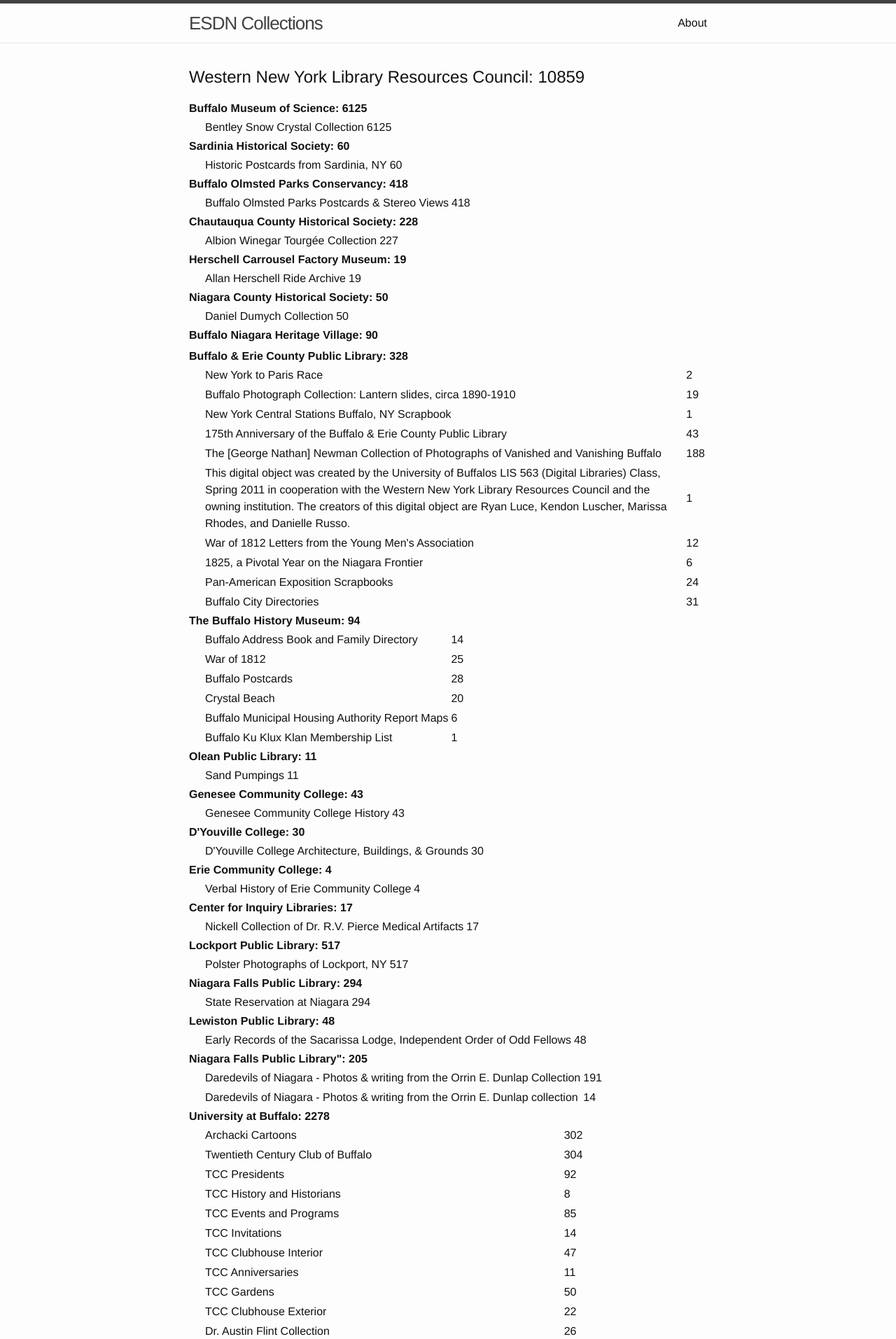
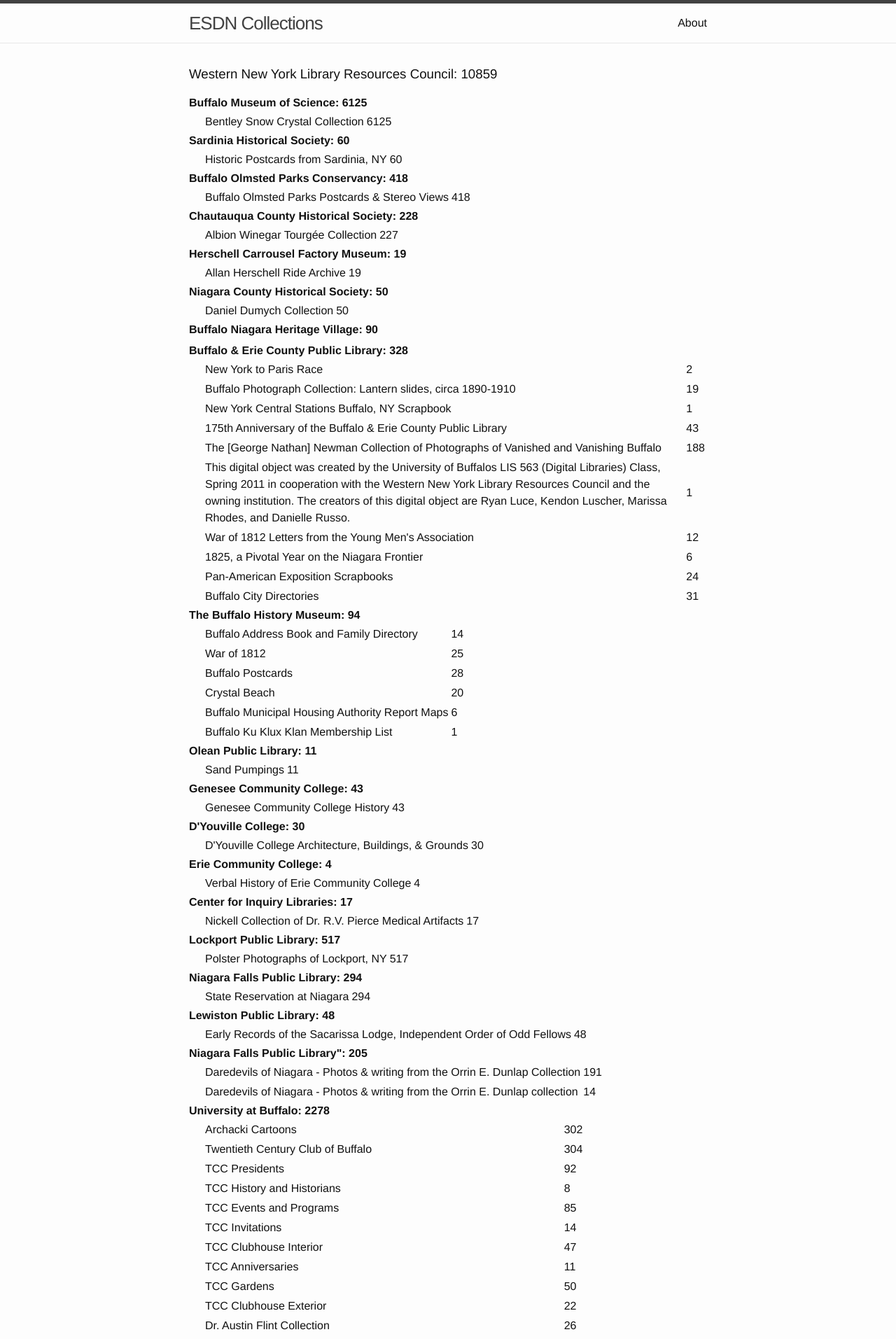
Before and after one commit to natehill/collstool, a Jekyll site: the page built from index.html, in a window 1280 px wide. Shown: the top 1913 px of the page at 70% size. Built offline with Jekyll 4.4.1, drawn with Linux system fonts in a browser that asks for light colours.

Commit message:
Formatting tweaks

```diff
--- a/index.html
+++ b/index.html
@@ -5,7 +5,7 @@
 <div class="home">
     {% for c in site.data.councils.councils.council %}
     <div>
-      <h2>{{ c.name }}: {{ c.total }}</h2>
+      <h3>{{ c.name }}: {{ c.total }}</h3>
 	<div>
 	  {% for p in c.provider %}
 	  <b>{{ p.name }}: {{ p.total }}</b>
```
